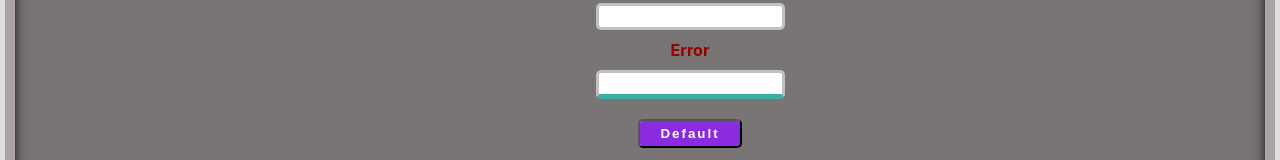
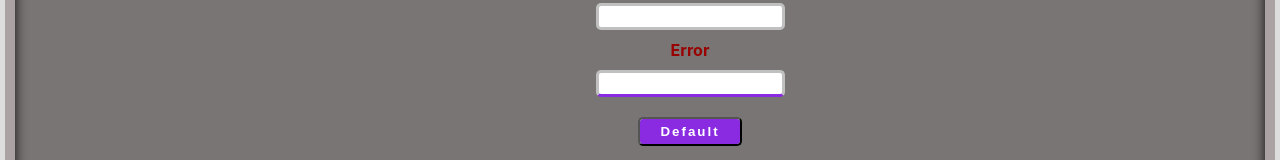
Before and after one commit to Deliriumbad/incubator-homeworks, a React (Create React App) app: page / in a window 1280 px wide. Shown: the part 907-1067 px from the top of the page. Built offline with nearby package versions, Linux system fonts and the light colour scheme.

Commit message:
01.07.22

```diff
--- a/src/p2-homeworks/h4/HW4.module.css
+++ b/src/p2-homeworks/h4/HW4.module.css
@@ -14,7 +14,7 @@
 }
 
 .blue {
-    border-bottom: 5px solid #3cafa5;
+    border-bottom: 3px solid #8a2be2;
 }
 
 .column {
--- a/src/p2-homeworks/h4/common/c1-SuperInputText/SuperInputText.module.css
+++ b/src/p2-homeworks/h4/common/c1-SuperInputText/SuperInputText.module.css
@@ -12,11 +12,19 @@
     outline: none;
 }
 
+.errorInput:hover {
+    background-color: lightblue;
+}
+
 .superInput:focus{
     background-color: lightblue;
     border: 3px solid #555;
     outline: none;
 }
+.superInput:hover {
+    background-color: lightblue;
+}
+
 
 .error {
     color: #990000;
```
